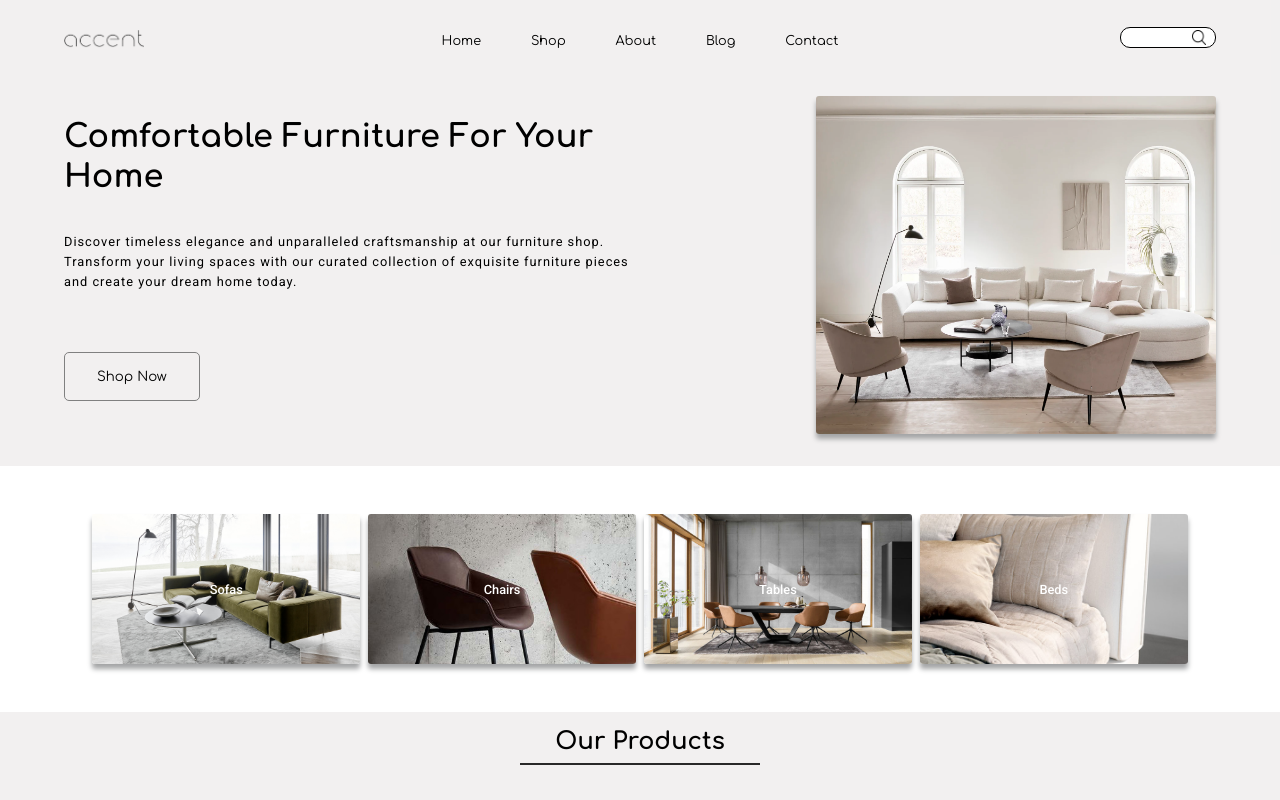
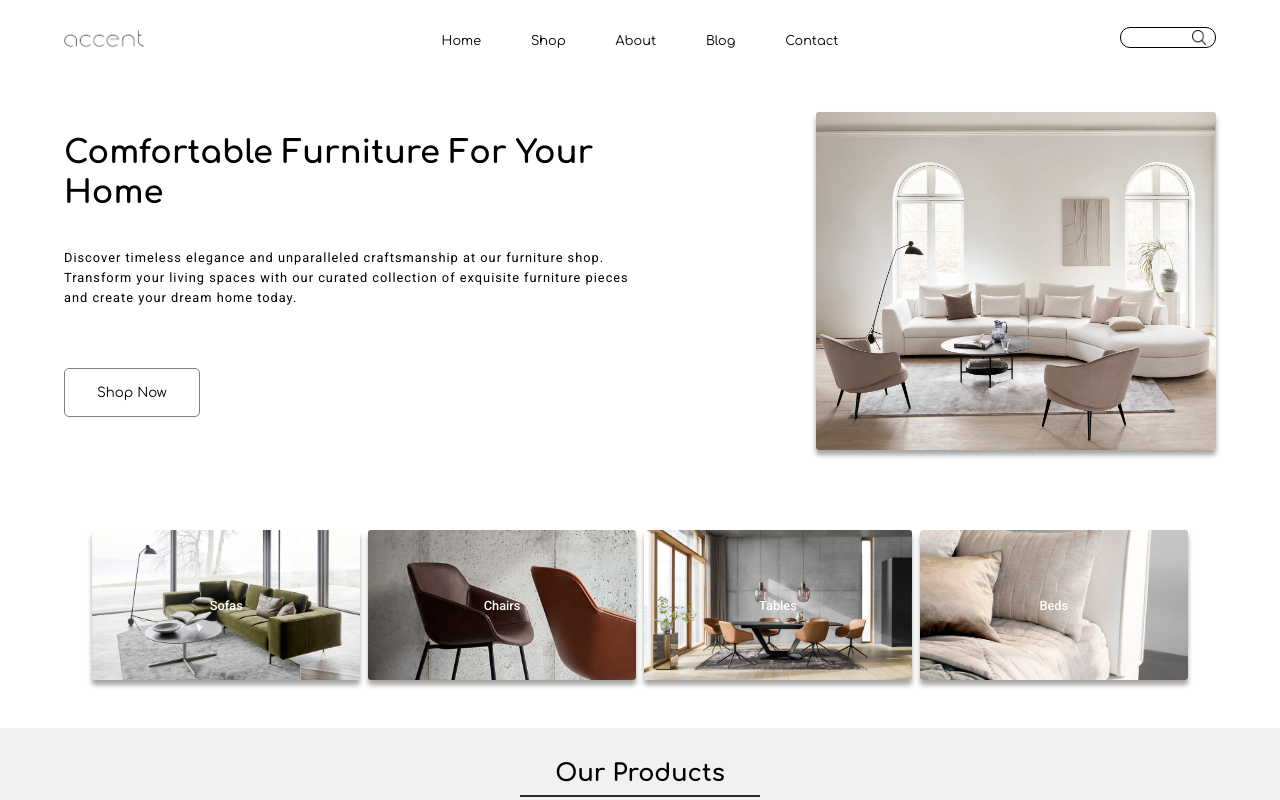
Before and after one commit to IevaZR/ecommerce-store-frontend, a React (Create React App) app: page / in a window 1280 px wide. Shown: the top 800 px of the page. Built offline with nearby package versions, Linux system fonts and the light colour scheme.

Commit message:
sticky header and scroll to top button added

```diff
--- a/src/App.css
+++ b/src/App.css
@@ -1,4 +1,5 @@
 body {
   margin: 0;
   padding: 0;
+  max-width: 1280px;
 }
--- a/src/Components/Footer/Footer.css
+++ b/src/Components/Footer/Footer.css
@@ -6,7 +6,6 @@ html {
   width: 90%;
   display: flex;
   justify-content: space-between;
-  margin: auto;
   margin-top: 1rem;
   margin-bottom: 1rem;
   gap: 1.5rem
--- a/src/Components/Footer/Footer.tsx
+++ b/src/Components/Footer/Footer.tsx
@@ -19,7 +19,6 @@ import ArrowIcon from "./../../Assets/arrow-icon.png";
 
 const Footer = () => {
   return (
-    <div>
       <div className="FooterWrapper">
         <div className="FooterAboutWrapper">
           <img src={Logo} alt="logo" className="FooterLogo" />
@@ -89,7 +88,6 @@ const Footer = () => {
           </div>
         </div>
       </div>
-    </div>
   );
 };
 
--- a/src/Components/Header/Header.css
+++ b/src/Components/Header/Header.css
@@ -4,8 +4,12 @@
   align-items: flex-end;
   width: 90%;
   height: 3rem;
-  margin: auto;
-  gap: 2rem
+  gap: 2rem;
+  position: sticky;
+  top: 0;
+  z-index: 999;
+  background-color: white;
+  padding: 0 5% 1rem 5%;
 }
 
 .HeaderLogoWrapper {
@@ -39,19 +43,17 @@
 }
 
 .HeaderNavbarAnchor {
-    text-decoration: none;
-    color: black;
+  text-decoration: none;
+  color: black;
 }
 
-.HeaderNavbarListItem:hover{
-    text-shadow:  0.5px 0.5px 0.5px gray;
+.HeaderNavbarListItem:hover {
+  text-shadow: 0.5px 0.5px 0.5px gray;
 }
 
 .HeaderNavbarListItem:active {
-    font-weight: 800;
+  font-weight: 800;
 }
-
-
 
 .HeaderNavbarMobileWrapper {
   display: none;
--- a/src/Components/HeroSection/HeroSection.css
+++ b/src/Components/HeroSection/HeroSection.css
@@ -1,6 +1,5 @@
 .HeroSectionWrapper {
   width: 90%;
-  margin: auto;
   display: flex;
   padding-top: 3rem;
   justify-content: space-between;
--- a/src/Components/ProductsView/ProductsView.css
+++ b/src/Components/ProductsView/ProductsView.css
@@ -3,7 +3,7 @@
     margin: auto;
     text-align: center;
     font-family: "Comfortaa", cursive;
-    padding: 1rem 0 0.5rem 0;
+    padding: 2rem 0 0.5rem 0;
     border-bottom: 2px solid rgb(41, 41, 41);
 }
 
--- /dev/null
+++ b/src/Components/ScrollToTopButton/ScrollToTopButton.css
@@ -0,0 +1,21 @@
+.ScrollToTopButton {
+    display: none;
+    position: fixed;
+    bottom: 30px;
+    right: 30px;
+    background-color: rgb(218, 217, 217);
+    color: #fff;
+    border: none;
+    border-radius: 50%;
+    width: 40px;
+    height: 40px;
+    font-size: 20px;
+    cursor: pointer;
+    z-index: 999;
+    opacity: 0.8;
+    transition: opacity 0.3s ease-in-out;
+  }
+
+  .ScrollToTopButton.show {
+    display: block;
+  }
--- /dev/null
+++ b/src/Components/ScrollToTopButton/ScrollToTopButton.tsx
@@ -0,0 +1,38 @@
+import "./ScrollToTopButton.css";
+import React, { useState, useEffect } from "react";
+// @ts-ignore
+import Arrow from "./../../Assets/up-arrow.png"
+
+const ScrollToTopButton = () => {
+  const [showButton, setShowButton] = useState(false);
+
+  useEffect(() => {
+    const handleScroll = () => {
+      setShowButton(window.scrollY > 200);
+    };
+
+    window.addEventListener("scroll", handleScroll);
+
+    return () => {
+      window.removeEventListener("scroll", handleScroll);
+    };
+  }, []);
+
+  const scrollToTop = () => {
+    window.scrollTo({
+      top: 0,
+      behavior: "smooth",
+    });
+  };
+
+  return (
+    <button
+      className={`ScrollToTopButton ${showButton ? "show" : ""}`}
+      onClick={scrollToTop}
+    >
+     <img src={Arrow} alt="arrow" className={`ScrollToTopButton ${showButton ? "show" : ""}`}/>
+    </button>
+  );
+};
+
+export default ScrollToTopButton;
--- a/src/Pages/MainPage/MainPage.css
+++ b/src/Pages/MainPage/MainPage.css
@@ -1,6 +1,6 @@
 .MainPageWrapper {
     min-width: 320px;
+    display: flex;
+    align-items: center;
+    flex-direction: column;
 }
-.HeaderAndHeroSectionWrapper {
-    background-color: #c0bbbb37
-}
--- a/src/Pages/MainPage/MainPage.tsx
+++ b/src/Pages/MainPage/MainPage.tsx
@@ -4,17 +4,17 @@ import "./MainPage.css";
 import Footer from "../../Components/Footer/Footer";
 import ProductsView from "../../Components/ProductsView/ProductsView";
 import Filter from "../../Components/Filter/Filter";
+import ScrollToTopButton from "../../Components/ScrollToTopButton/ScrollToTopButton";
 
 const MainPage = () => {
   return (
     <div className="MainPageWrapper" id="MainPage">
-      <div className="HeaderAndHeroSectionWrapper">
-        <Header />
-        <HeroSection />
-      </div>
+      <Header />
+      <HeroSection />
       <Filter />
-      <ProductsView/>
+      <ProductsView />
       <Footer />
+      <ScrollToTopButton />
     </div>
   );
 };
```
Also changed, not shown: src/Assets/up-arrow.png (added).
